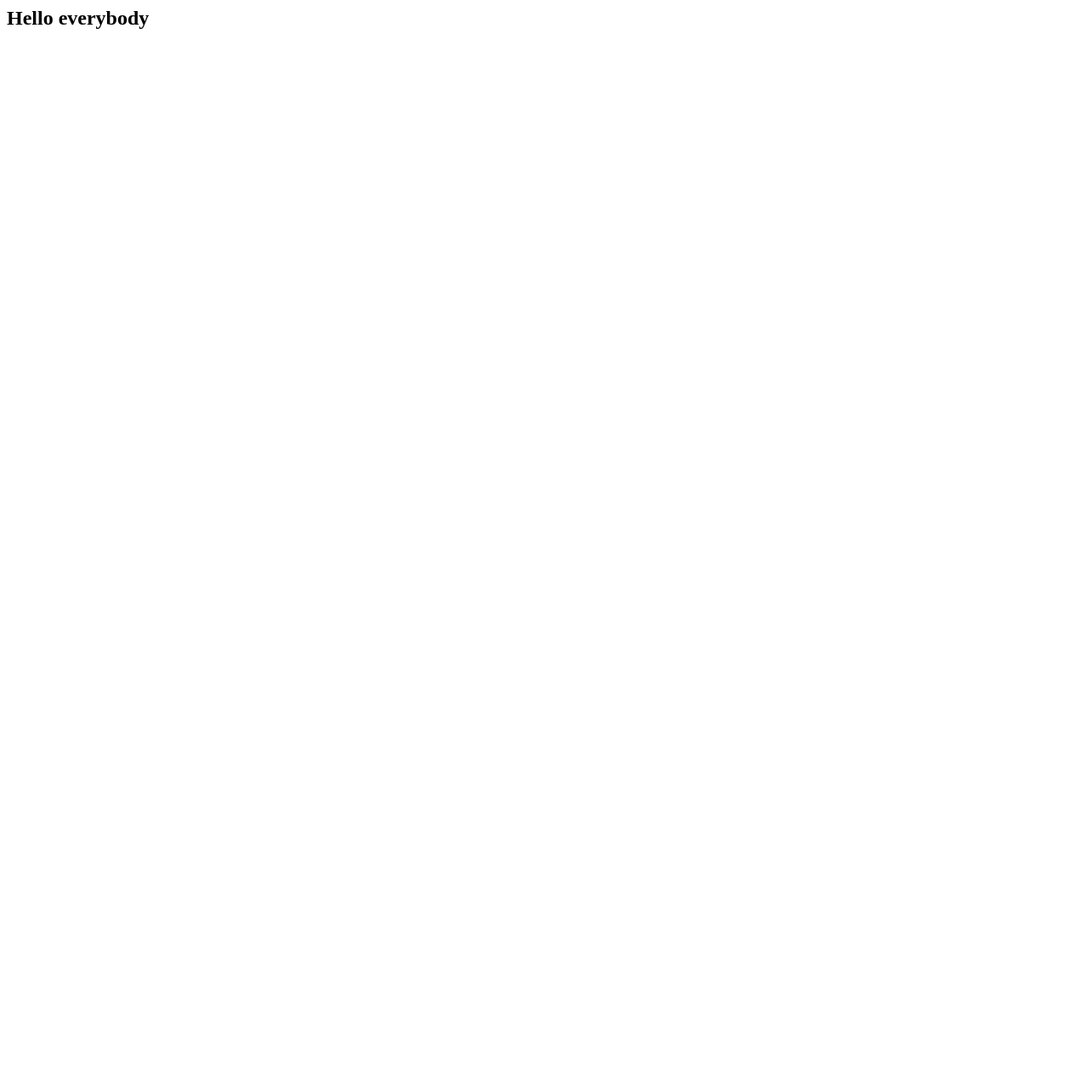
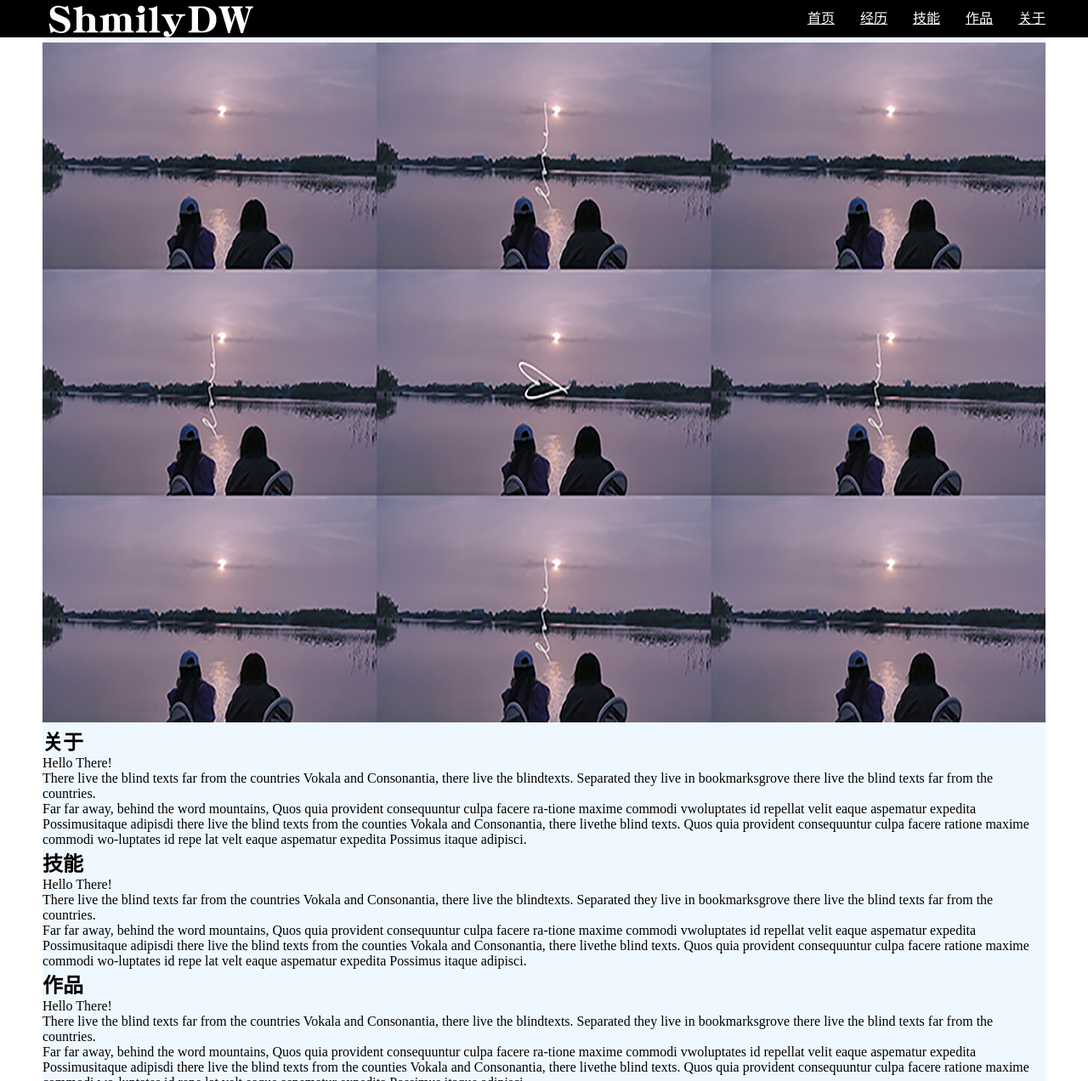
Before and after one commit to Shmily-DW/Shmily-DW.github.io, a plain HTML site: page index.html in a window 1280 px wide. Shown: the top 1272 px of the page at 85% size. Before the commit the page ends 800 px from the top, so only its background shows below. Drawn offline with Linux system fonts and the light colour scheme.

Commit message:
Shmily-DW.github.io

```diff
--- a/index.html
+++ b/index.html
@@ -1,8 +1,93 @@
+<!DOCTYPE html>
 <html>
-<head>
-<title>我的第一个网页</title>
-</head>
-<body>
-<h2> Hello everybody</h2>
-</body>
+	<head>
+		<meta charset="utf-8">
+		<title>ShmilyDW</title>
+		<link rel="stylesheet" type="text/css" href="style.css"/>
+	</head>
+	<body>
+		<div id="header">
+			<div class="wrap">
+				<img src="images/2.png" id="logo"/>
+				<ul id="nav">
+					<li><a href="">首页</a></li>
+					<li><a href="">经历</a></li>
+					<li><a href="">技能</a></li>
+					<li><a href="">作品</a></li>
+					<li><a href="">关于</a></li>
+				</ul>
+			</div>
+		</div>
+		<div class="wrap">
+
+			<div id="main">
+				<div><img src="images/1.jpg"/></div>
+				<div>
+					<h2>关于</h2>
+					<p>Hello There!</p>
+
+					<p>There live the blind texts far from the countries Vokala and Consonantia, there live the blindtexts.
+						Separated they live in bookmarksgrove there live the blind texts far from the countries.</p>
+
+					<p>	Far far away, behind the word mountains, Quos quia provident consequuntur culpa facere ra-tione maxime commodi
+						vwoluptates id repellat velit eaque aspematur expedita Possimusitaque adipisdi there live the blind texts from
+						the counties Vokala and Consonantia, there livethe blind texts. Quos quia provident consequuntur culpa facere
+						ratione maxime commodi wo-luptates id repe lat velt eaque aspematur expedita Possimus itaque adipisci.
+					</p>
+				</div>
+				<div>
+					<h2>技能</h2>
+					<p>Hello There!</p>
+
+					<p>There live the blind texts far from the countries Vokala and Consonantia, there live the blindtexts.
+						Separated they live in bookmarksgrove there live the blind texts far from the countries.</p>
+
+					<p>	Far far away, behind the word mountains, Quos quia provident consequuntur culpa facere ra-tione maxime commodi
+						vwoluptates id repellat velit eaque aspematur expedita Possimusitaque adipisdi there live the blind texts from
+						the counties Vokala and Consonantia, there livethe blind texts. Quos quia provident consequuntur culpa facere
+						ratione maxime commodi wo-luptates id repe lat velt eaque aspematur expedita Possimus itaque adipisci.
+					</p>
+				</div>
+				<div>
+					<h2>作品</h2>
+					<p>Hello There!</p>
+
+					<p>There live the blind texts far from the countries Vokala and Consonantia, there live the blindtexts.
+						Separated they live in bookmarksgrove there live the blind texts far from the countries.</p>
+
+					<p>	Far far away, behind the word mountains, Quos quia provident consequuntur culpa facere ra-tione maxime commodi
+						vwoluptates id repellat velit eaque aspematur expedita Possimusitaque adipisdi there live the blind texts from
+						the counties Vokala and Consonantia, there livethe blind texts. Quos quia provident consequuntur culpa facere
+						ratione maxime commodi wo-luptates id repe lat velt eaque aspematur expedita Possimus itaque adipisci.
+					</p>
+				</div>
+				<div>
+					<h2>经历</h2>
+					<p>Hello There!</p>
+
+					<p>There live the blind texts far from the countries Vokala and Consonantia, there live the blindtexts.
+						Separated they live in bookmarksgrove there live the blind texts far from the countries.</p>
+
+					<p>	Far far away, behind the word mountains, Quos quia provident consequuntur culpa facere ra-tione maxime commodi
+						vwoluptates id repellat velit eaque aspematur expedita Possimusitaque adipisdi there live the blind texts from
+						the counties Vokala and Consonantia, there livethe blind texts. Quos quia provident consequuntur culpa facere
+						ratione maxime commodi wo-luptates id repe lat velt eaque aspematur expedita Possimus itaque adipisci.
+					</p>
+				</div>
+			</div>
+			<div id="footer">
+				<h2>联系</h2>
+				<p>Hello There!</p>
+
+				<p>There live the blind texts far from the countries Vokala and Consonantia, there live the blindtexts.
+					Separated they live in bookmarksgrove there live the blind texts far from the countries.</p>
+
+				<p>	Far far away, behind the word mountains, Quos quia provident consequuntur culpa facere ra-tione maxime commodi
+					vwoluptates id repellat velit eaque aspematur expedita Possimusitaque adipisdi there live the blind texts from
+					the counties Vokala and Consonantia, there livethe blind texts. Quos quia provident consequuntur culpa facere
+					ratione maxime commodi wo-luptates id repe lat velt eaque aspematur expedita Possimus itaque adipisci.
+				</p>
+			</div>
+		</div>
+	</body>
 </html>
--- /dev/null
+++ b/style.css
@@ -0,0 +1,38 @@
+*{
+	margin: 0;
+	padding: 0;
+}
+ul,li{
+	list-style: none;
+}
+.wrap{
+	width: 1180px;
+	padding: 0 10px;
+	margin: 0 auto;
+}
+#header{
+    background-color: #000;
+	height: 44px;
+}
+#logo{
+/* 	background-color: aquamarine; */
+	float: left;
+}
+#nav{
+	float: right;
+}
+#nav li{
+	float: left;
+	margin-left: 30px;
+	height: 44px;
+	line-height: 44px;
+}
+#nav li a{
+	color: white;
+}
+#main{
+	background-color: aliceblue;
+}
+#footer{
+	background-color: #333;
+}
```
Also changed, not shown: about.html (added, +38 -0 lines), images/1.jpg (added), images/2.png (added), 1 other file.
